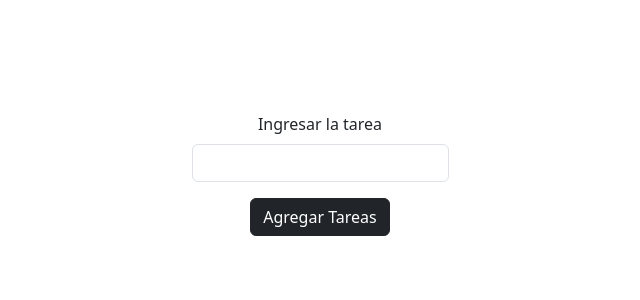
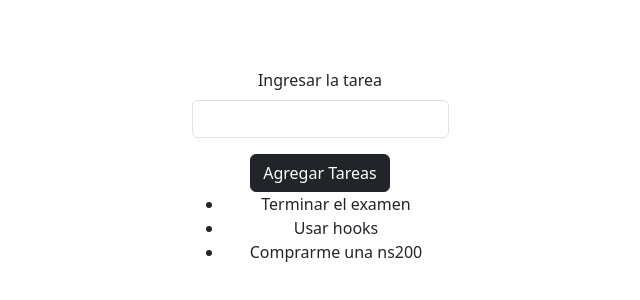
Before and after one commit to Rigbyyy/Gestor-Tareas, a React (Vite) app in the folder react/: page / in a window 1280 px wide. Shown: the part 226-526 px from the top of the page, without its empty margins (320-960 px from the left). Built offline with nearby package versions, Linux system fonts and the light colour scheme.

Commit message:
TaskList
se intento conseguir que se tachara la completada pero se fallo miserablemente

```diff
--- a/react/src/App.jsx
+++ b/react/src/App.jsx
@@ -4,6 +4,12 @@ import viteLogo from '/vite.svg'
 import './App.css'
 import 'bootstrap/dist/css/bootstrap.min.css';
 import TaskList from './Components/TaskList/TaskList';
+
+const tareas = [
+  { text: 'Terminar el examen', isComplete: false, id: 1 },
+  { text: 'Usar hooks', isComplete: false, id: 2 },
+  { text: 'Comprarme una ns200', isComplete: true, id: 3 },
+];
 function App() {
 
 
@@ -27,6 +33,7 @@ function App() {
   <button type="submit" className="btn btn-dark">
     Agregar Tareas
   </button>
+  <TaskList tasks={tareas}></TaskList>
 </form>
   )
 }
--- a/react/src/Components/TaskList/TaskList.jsx
+++ b/react/src/Components/TaskList/TaskList.jsx
@@ -4,9 +4,7 @@ function TaskList ({tasks}) {
   const listItems = tasks.map(task =>
     <li
       key={task.id}
-      style={{
-        color: task.isComplete ? 'green' : 'red'
-      }}
+      className= {task.isComplete ? 'line-through text-gray-500' : ''}
     >
       {task.text}
     </li>
```
Also changed, not shown: 1 other file (tests, documents, lock files or other folders).
